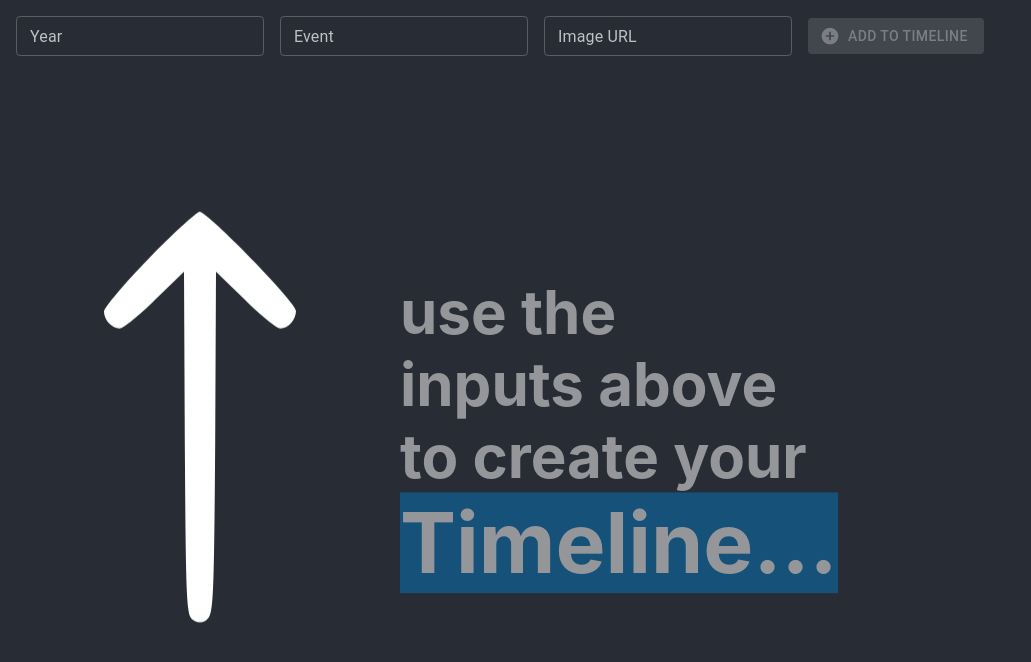
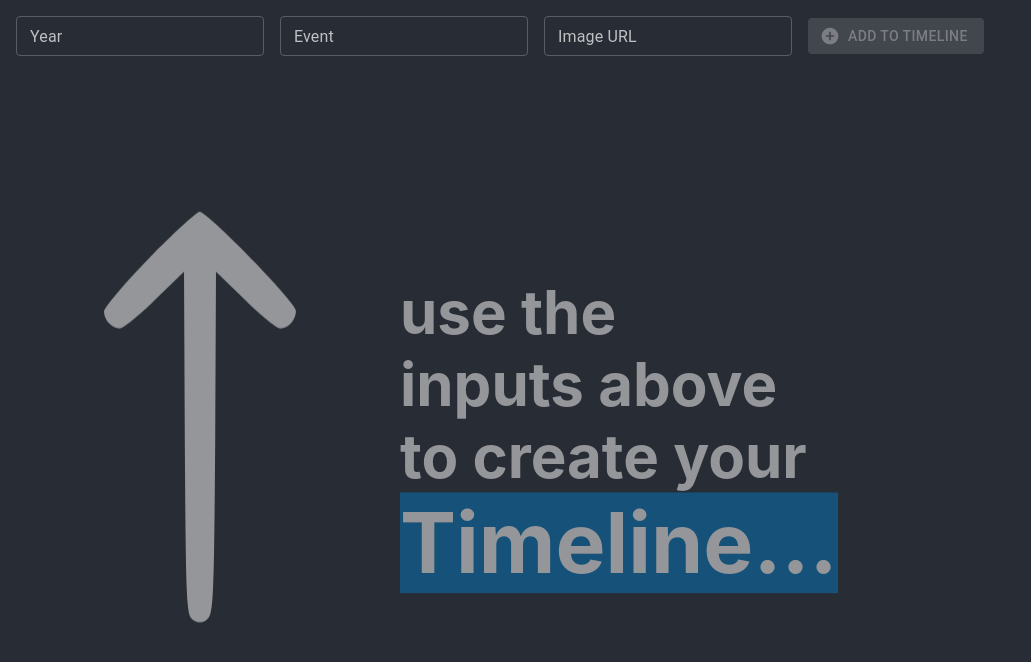
Before and after one commit to marcelo-mls/timeline-creator, a React (Create React App) app: page / in a window 1280 px wide. Shown: the top 662 px of the page, without its empty margins (0-1031 px from the left). Built offline with nearby package versions, Linux system fonts and the light colour scheme.

Commit message:
fix: ajuste no input de url e no estilo da seta inicial

```diff
--- a/src/components/HeaderForm/index.jsx
+++ b/src/components/HeaderForm/index.jsx
@@ -74,7 +74,7 @@ function HeaderForm() {
           onChange={(e) => setHistoricalEvent(e.target.value)}
         />
         <TextField
-          type="text"
+          type="url"
           label="Image URL"
           variant="outlined"
           size="small"
--- a/src/components/WelcomeText/style.js
+++ b/src/components/WelcomeText/style.js
@@ -34,6 +34,7 @@ export const Container = styled.main`
 export const Image = styled.img`
   color: white;
   height: 50vh;
+  opacity: .5;
 
   animation: bounce-up 1.5s infinite ease-in-out;
 
```
